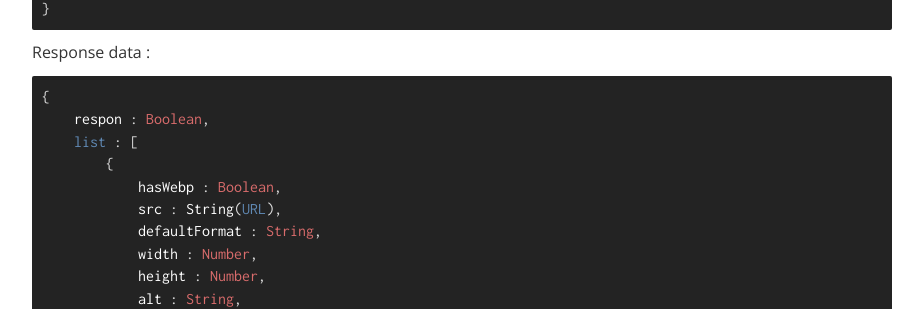
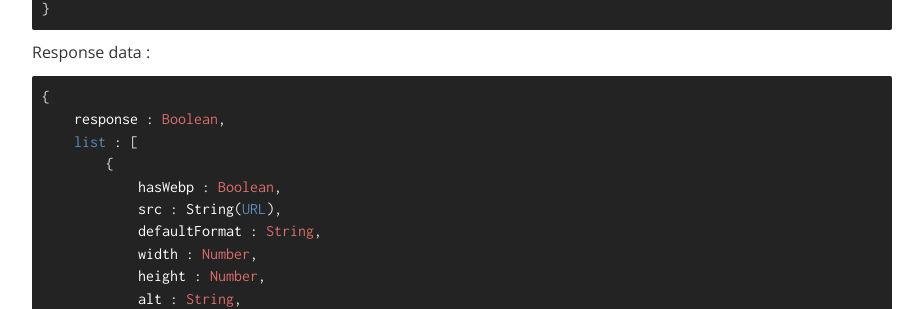
Before and after one commit to lovefields/dragonEditor-doc, a Jekyll site: the page built from 1.x/en/03-option.md, in a window 1280 px wide and 900 px high, scrolled down 6350 px. Shown: the part 150-459 px from the top of the window, without its empty margins (28-951 px from the left). Built offline with Jekyll 4.4.1, drawn with Linux system fonts in a browser that asks for light colours.

Commit message:
response name change

````diff
--- a/1.x/en/03-option.md
+++ b/1.x/en/03-option.md
@@ -310,7 +310,7 @@ Response data :
 
 ```js
 {
-    respon : Boolean,
+    response : Boolean,
     list : [
         {
             hasWebp : Boolean,
````
Also changed, not shown: 1.x/ko/03-option.md (+1 -1 lines).
